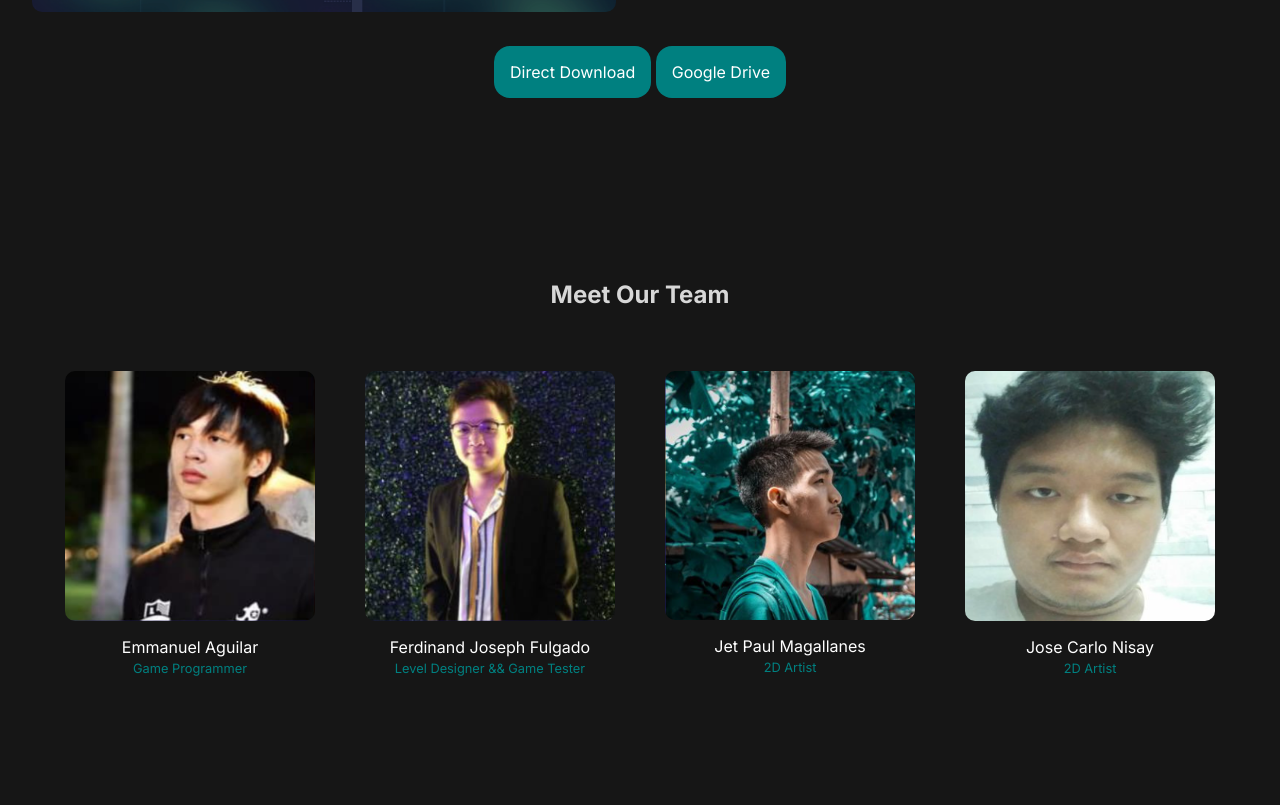
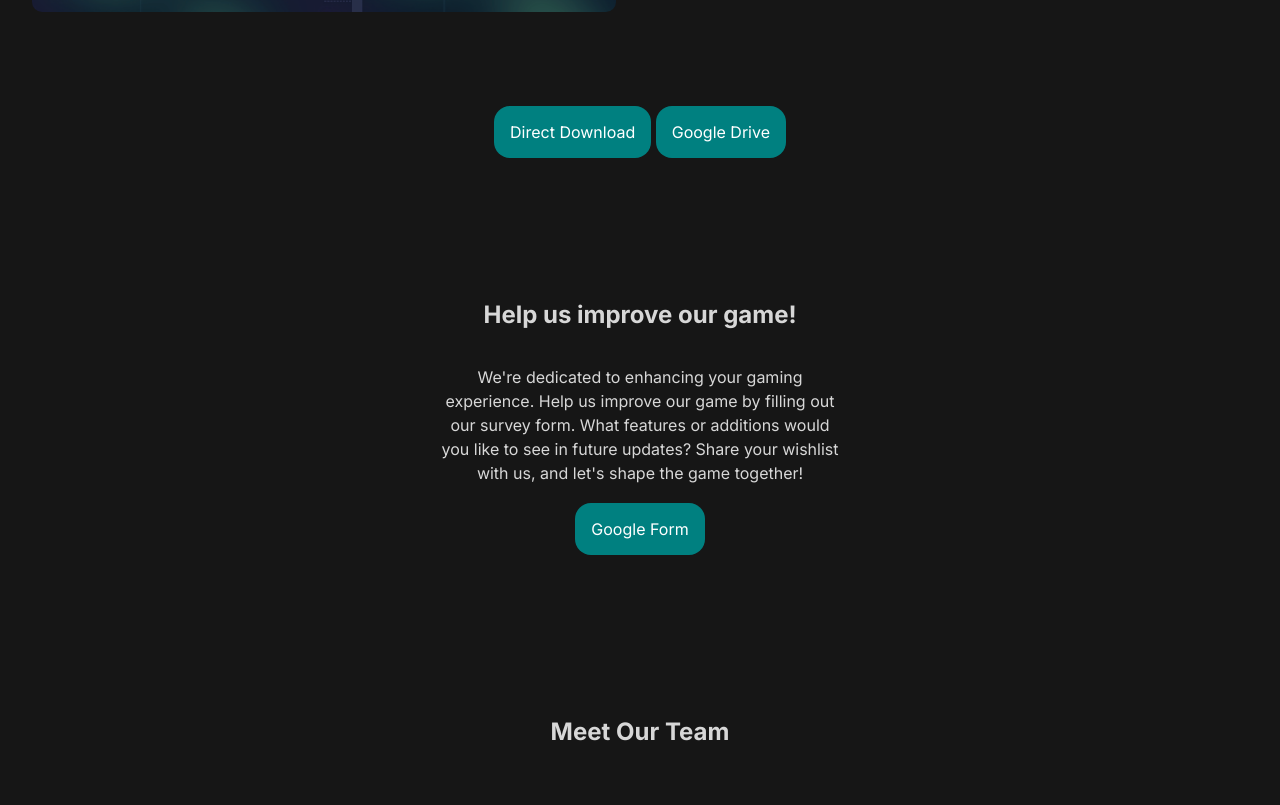
Before and after one commit to namme2316/makina-website, a plain HTML site: page index.html in a window 1280 px wide. Shown: the part 2233-3038 px from the top of the page. Drawn offline with Linux system fonts and the light colour scheme.

Commit message:
added survey text

```diff
--- a/index.html
+++ b/index.html
@@ -71,6 +71,22 @@
         >
       </div>
 
+      <div class="survey">
+        <h2 class="survey-header">Help us improve our game!</h2>
+        <p class="survey-text">
+          We're dedicated to enhancing your gaming experience. Help us improve
+          our game by filling out our survey form. What features or additions
+          would you like to see in future updates? Share your wishlist with us,
+          and let's shape the game together!
+        </p>
+        <a
+          class="btn survey"
+          href="https://forms.gle/K74X4P5AygcqJypo9"
+          target="_blank"
+          >Google Form</a
+        >
+      </div>
+
       <h2 id="team" class="team-header">Meet Our Team</h2>
 
       <div class="members">
--- a/style.css
+++ b/style.css
@@ -106,7 +106,25 @@ h2 {
 
 .downloads {
   grid-column: span 6;
-  margin-bottom: 70px;
+  margin-bottom: 30px;
+  margin-top: 60px;
+}
+
+.survey {
+  grid-column: span 6;
+  max-width: 400px;
+  text-align: center;
+  align-self: center;
+  justify-self: center;
+  margin-bottom: 50px;
+}
+
+.survey-header {
+  margin-bottom: 2rem;
+}
+
+.survey-text {
+  margin-bottom: 2rem;
 }
 
 .btn {
@@ -180,7 +198,4 @@ footer p {
     flex-direction: column;
     align-items: center;
   }
-
-  .members img {
-  }
 }
```
